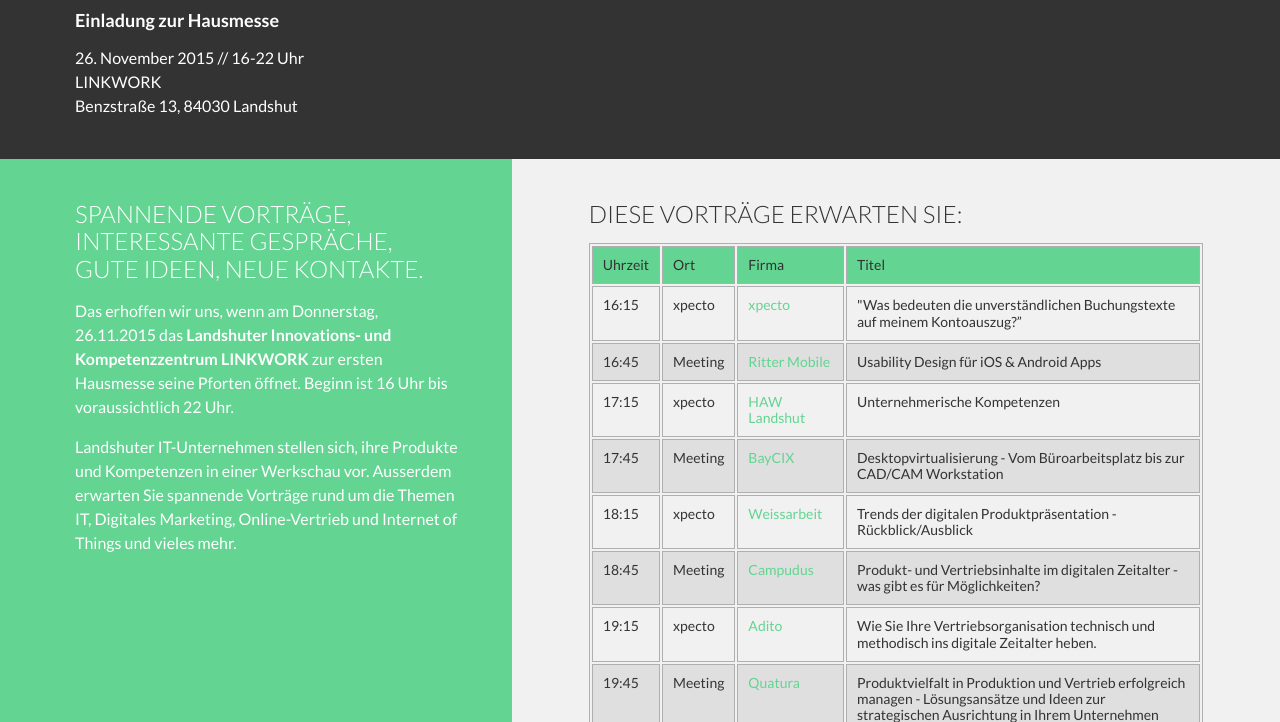
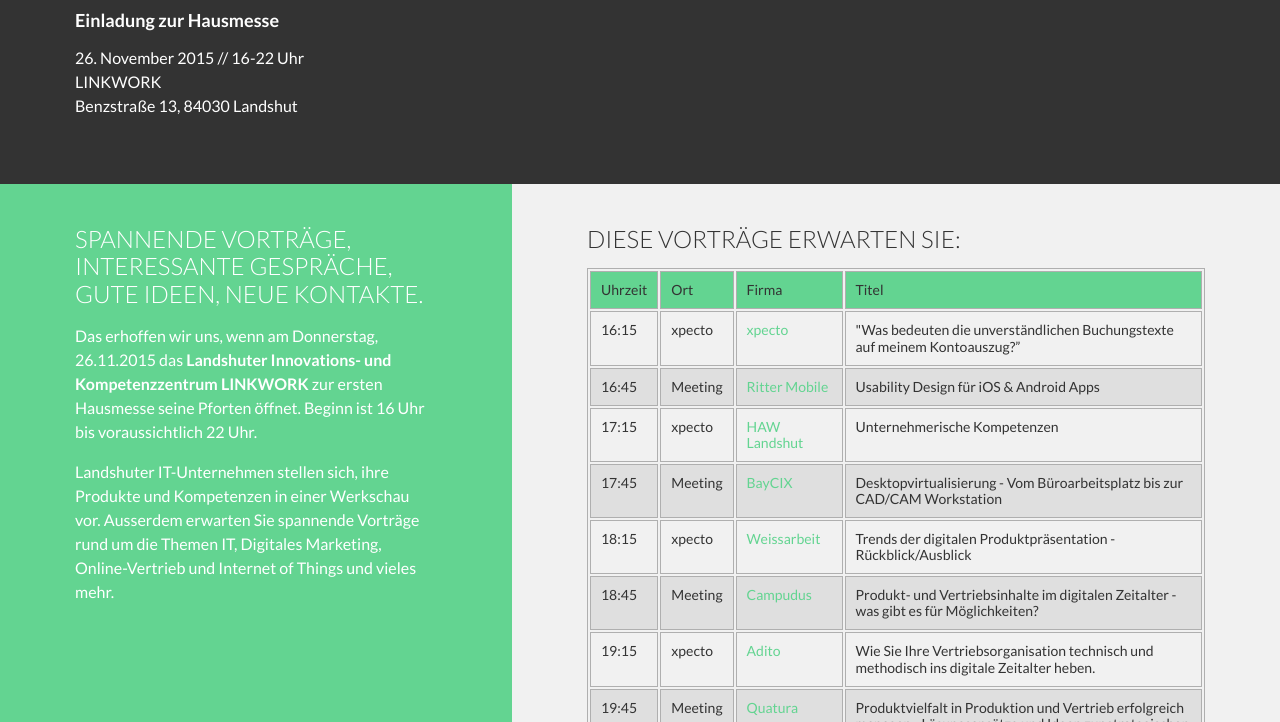
Before and after one commit to campudus/link-con, a plain HTML site: page index.html in a window 1280 px wide. Shown: the part 230-952 px from the top of the page. Drawn offline with nearby package versions, Linux system fonts and the light colour scheme.

Commit message:
Update 2015-11-04T23:57:03.175Z

```diff
--- a/css/style.css
+++ b/css/style.css
@@ -6,6 +6,9 @@
   color: #222222;
   margin: 0;
   padding: 0;
+  width: 100%; }
+
+#content {
   width: 100%; }
 
 h1 {
@@ -26,6 +29,21 @@
   width: 100%;
   padding: 0; }
 
+section {
+  padding: 25px 75px;
+  display: block;
+  box-sizing: border-box; }
+  section.col-left-green {
+    background: #63d491 none repeat scroll 0% 0%;
+    width: 40%;
+    float: left;
+    color: #fff; }
+  section.col-right-grey {
+    background: #f1f1f1 none repeat scroll 0% 0%;
+    width: 60%;
+    float: right;
+    color: #333; }
+
 footer {
   clear: both;
   width: 100%;
@@ -33,7 +51,7 @@
   margin: 0; }
 
 footer .copy {
-  padding: 25px 0 25px 75px;
+  padding: 25px 75px;
   font-weight: 300;
   font-size: 14px; }
 
@@ -67,9 +85,8 @@
   color: #fff;
   display: block;
   padding-bottom: 25px; }
-
   #logo-area .logo {
-  padding: 75px 75px 25px 75px;
+    padding: 75px 75px 0 75px;
     max-width: 500px;
     -webkit-box-sizing: border-box;
     -moz-box-sizing: border-box;
@@ -78,34 +95,9 @@
     overflow: visible; }
     #logo-area .logo img {
       width: 100%; }
-
   #logo-area .copy {
-  padding: 0 0 0 75px;
+    padding: 25px 75px;
     line-height: 20px; }
-
-.col-left-green {
-  background: #63d491 none repeat scroll 0% 0%;
-  width: 40%;
-  float: left;
-  display: block; }
-
-.col-left-green .copy {
-  color: #fff;
-  margin: 0 auto 10% 75px;
-  width: 75%;
-  padding-top: 25px; }
-
-.col-right-grey {
-  background: #f1f1f1 none repeat scroll 0% 0%;
-  width: 60%;
-  float: right;
-  display: block; }
-
-.col-right-grey .copy {
-  color: #333;
-  margin: 0 auto 10%;
-  width: 80%;
-  padding-top: 25px; }
 
 .agenda, .agenda th {
   font-size: 14px;
@@ -113,9 +105,5 @@
   vertical-align: top; }
 
 @media (max-width: 1000px) {
-  .col-left-green {
-    width: 100%; }
-  .col-right-grey {
-    background: #f1f1f1 none repeat scroll 0% 0%;
-    width: 100%;
-    display: block; } }
+  section.col-left-green, section.col-right-grey {
+    width: 100%; } }
--- a/index.html
+++ b/index.html
@@ -22,21 +22,24 @@
 				</div>
 			</div>
 		</header>
-		<article id="description-info" class="col-left-green">
-			<section class="copy"><h1>Spannende Vortr&auml;ge, interessante Gespr&auml;che, gute Ideen, neue Kontakte.</h1>
+		<section id="description-info" class="col-left-green">
+			<article class="copy"><h1>Spannende Vortr&auml;ge, interessante Gespr&auml;che, gute Ideen, neue Kontakte.</h1>
 				<p>Das erhoffen wir uns, wenn am Donnerstag, 26.11.2015 das <strong>Landshuter Innovations- und Kompetenzzentrum LINKWORK</strong> zur ersten Hausmesse seine Pforten &ouml;ffnet. Beginn ist 16 Uhr bis voraussichtlich 22 Uhr.</p>
 				<p>Landshuter IT-Unternehmen stellen sich, ihre Produkte und Kompetenzen in einer Werkschau vor. Ausserdem erwarten Sie spannende Vortr&auml;ge rund um die Themen IT, Digitales Marketing, Online-Vertrieb und Internet of Things und vieles mehr.</p>
-			</section>
-		</article>
-		<article id="agenda-info" class="col-right-grey">
-			<section class="copy"><h1>Diese Vorträge erwarten Sie:</h1>
+			</article>
+		</section>
+		<section id="agenda-info" class="col-right-grey">
+			<article class="copy"><h1>Diese Vorträge erwarten Sie:</h1>
 			<table class="agenda">
+			<thead>
 			<tr>
 				<th>Uhrzeit</th>
 				<th>Ort</th>
 				<th>Firma</th>
 				<th>Titel</th>
 			</tr>
+			</thead>
+			<tbody>
 			<tr>
 				<td>16:15</td>
 				<td>xpecto</td>
@@ -103,9 +106,10 @@
 				<td><a href="http://www.yoleco.de" target="_blank">yoleco</a></td>
 				<td>Scrum außerhalb von Softwareentwicklungsumgebungen</td>
 			</tr>
+			</tbody>
 			</table>
-			</section>
-		</article>
+			</article>
+		</section>
 		<footer>
 			<article class="copy">Die LINKCON 2015 ist eine Veranstaltung des Landshuter Innovations- und Kompetenzzentrums <a href="http://www.link.work" target="_blank">LINKWORK</a> mit freundlicher Unterstützung der <a href="http://www.landshut.de" target="_blank">Stadt Landshut</a>.</article>
 		</footer>
--- a/js/app.js
+++ b/js/app.js
@@ -4,9 +4,13 @@
 
 function resize() {
   var w = Math.max(document.documentElement.clientWidth, window.innerWidth || 0);
+  var maxHeight;
 
-  if (w >= 1000) {
-    var maxHeight = Math.max(description.offsetHeight, agenda.offsetHeight);
+  if (w > 1000) {
+    description.style.height = 'auto';
+    agenda.style.height = 'auto';
+
+    maxHeight = Math.max(description.offsetHeight, agenda.offsetHeight);
 
     description.style.height = maxHeight + 'px';
     agenda.style.height = maxHeight + 'px';
```
Lines whose indentation alone changed are shown as unchanged.
